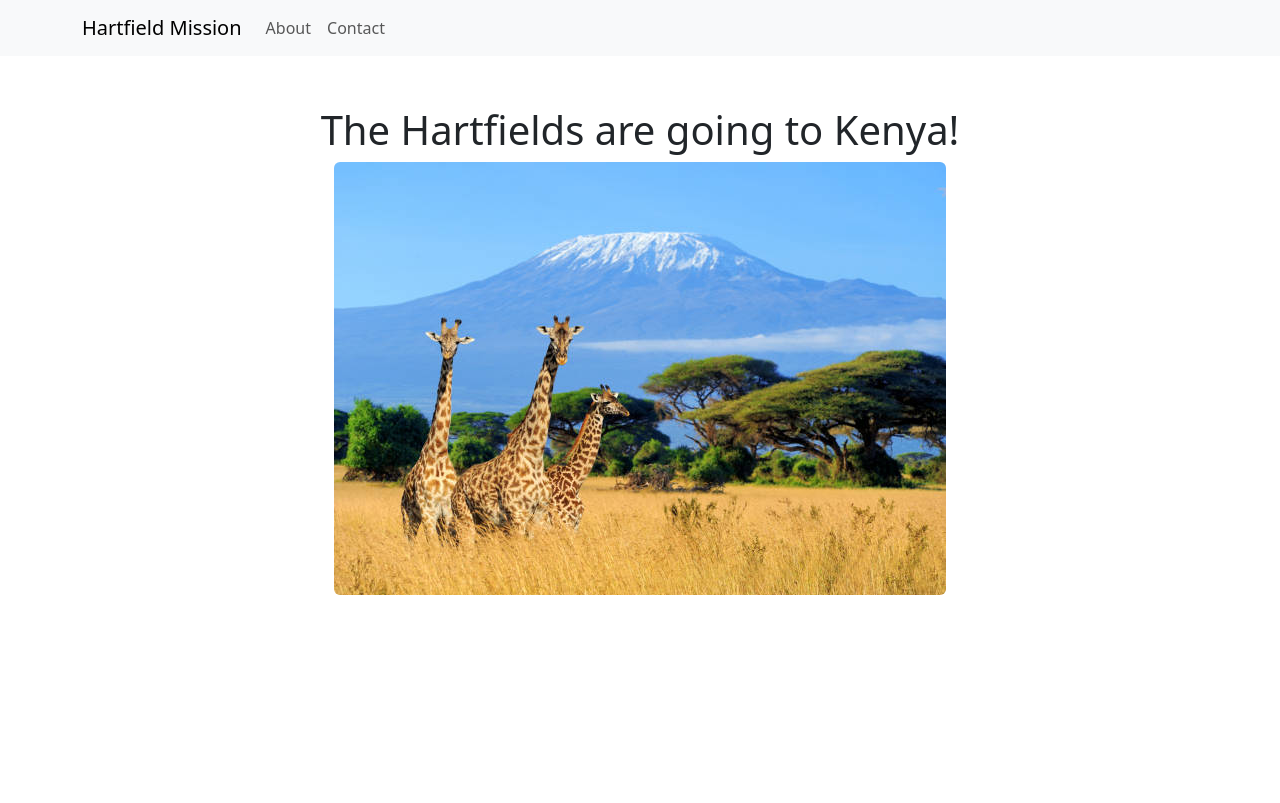
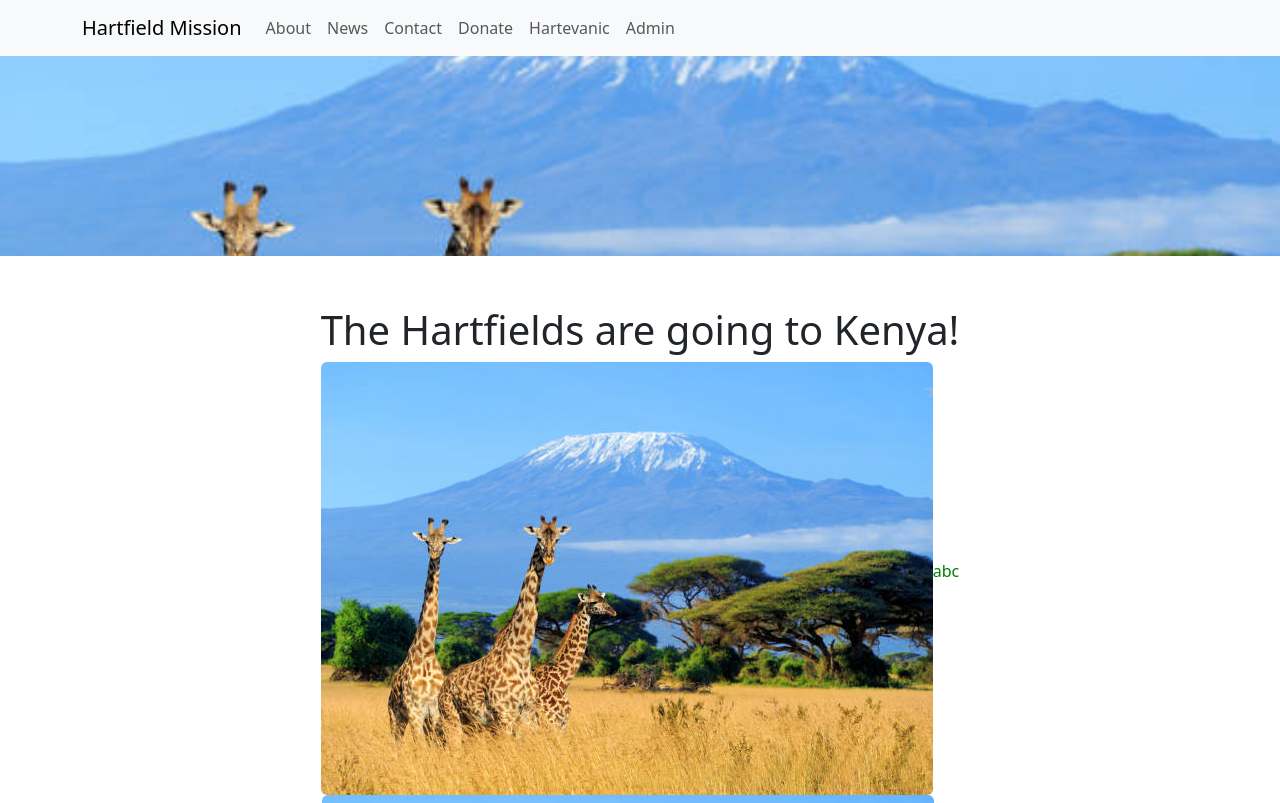
Before and after one commit to StephenHartfield/hartfield-mission, a React (Create React App) app: page / in a window 1280 px wide. Shown: the top 803 px of the page. Built offline with nearby package versions, Linux system fonts and the light colour scheme.

Commit message:
Matt's changes #1

```diff
--- a/package.json
+++ b/package.json
@@ -6,6 +6,7 @@
     "@testing-library/jest-dom": "^5.16.5",
     "@testing-library/react": "^13.4.0",
     "@testing-library/user-event": "^13.5.0",
+    "axios": "^1.5.1",
     "bootstrap": "^5.3.0",
     "react": "^18.2.0",
     "react-bootstrap": "^2.8.0",
--- a/src/App.js
+++ b/src/App.js
@@ -3,18 +3,31 @@ import { Link, Route, Routes } from 'react-router-dom';
 import Home from './routes/Home';
 import About from './routes/About';
 import Contact from './routes/Contact';
+import Donate from './routes/Donate';
+import Hartevanic from './routes/Hartevanic';
 import Navigation from './components/Navigation';
 import 'bootstrap/dist/css/bootstrap.min.css';
+import Footer from './components/Footer';
+import { Image } from 'react-bootstrap';
+import Admin from './routes/Admin';
+import News from './routes/News';
+
 
 function App() {
   return (
     <div className="App">
       <Navigation />
+      <div style={{height: "200px", overflow: 'hidden'}}><Image src={require('./assets/Kenya-landing.jpg')} class="img-responsive" style={{width: "100%", marginTop: "-200px"}}/></div>
       <Routes>
         <Route path="/" element={<Home />} />
         <Route path="about" element={<About />} />
+        <Route path="news" element={<News />} />
         <Route path="contact" element={<Contact />} />
+        <Route path="donate" element={<Donate />} />
+        <Route path="hartevanic" element={<Hartevanic />} />
+        <Route path="admin" element={<Admin />} />
       </Routes>
+      <Footer/>
     </div>
   );
 }
--- /dev/null
+++ b/src/components/Footer.js
@@ -0,0 +1,11 @@
+import React from 'react'
+
+function Footer() {
+    return (
+        <div>
+            <h5>This is the Footer (for all pages currently)</h5>
+        </div>
+    )
+}
+
+export default Footer;
--- a/src/components/Navigation.js
+++ b/src/components/Navigation.js
@@ -1,20 +1,30 @@
 import Container from 'react-bootstrap/Container';
 import Nav from 'react-bootstrap/Nav';
 import Navbar from 'react-bootstrap/Navbar';
+import Image from 'react-bootstrap/Image';
 
 function Navigation() {
   return (
     <Navbar expand="lg" className="bg-body-tertiary">
       <Container>
+      <style>
+
+      </style>
         <Navbar.Brand href="/">Hartfield Mission</Navbar.Brand>
         <Navbar.Toggle aria-controls="basic-navbar-nav" />
         <Navbar.Collapse id="basic-navbar-nav">
           <Nav className="me-auto">
             <Nav.Link href="/about">About</Nav.Link>
+            <Nav.Link href="/news">News</Nav.Link>
             <Nav.Link href="/contact">Contact</Nav.Link>
+            <Nav.Link href="/donate">Donate</Nav.Link>
+            <Nav.Link href="/hartevanic">Hartevanic</Nav.Link>
+            <Nav.Link href='/admin'>Admin</Nav.Link>
           </Nav>
         </Navbar.Collapse>
+
       </Container>
+
     </Navbar>
   );
 }
--- /dev/null
+++ b/src/routes/Admin.js
@@ -0,0 +1,32 @@
+import React, { useState } from 'react';
+import { styled } from 'styled-components';
+import axios from 'axios';
+
+const Div = styled.div`
+  display: flex;
+  justify-content: center;
+  align-items: center;
+`;
+
+function Admin() {
+    const [userName, setUserName] = useState();
+    const [userPWord, setUserPWord] = useState();
+    const submit = () => {
+        //axios.post
+    }
+    return (
+        <div>
+            <h1>This is the Admin page</h1>
+            <p>WoOOOOOOOOOOOOOOOOOOOOOoW</p>
+            <br></br>
+            <h3>Login:</h3>
+                <input type="text" placeholder="Username" name="userName" id="userName" value={userName} onChange={setUserName}/> <br></br>
+                <input type="password" placeholder="Password" name="userPWord" id="userPWord" value={userPWord} onChange={setUserPWord}/>
+            <br></br>
+            <button type="submit" onClick={submit}>Submit</button>
+            <button type="reset">Clear</button>
+        </div>
+    )
+}
+
+export default Admin;
--- /dev/null
+++ b/src/routes/Donate.js
@@ -0,0 +1,11 @@
+import React from 'react';
+
+function Donate() {
+    return (
+        <div>
+            <h1>This is the donation page</h1>
+        </div>
+    )
+}
+
+export default Donate;
--- /dev/null
+++ b/src/routes/Hartevanic.js
@@ -0,0 +1,12 @@
+import React from 'react';
+
+function Hartevanic () {
+    return(
+        <div>
+            <h1>This is the Hartevanic Page</h1>
+            <br></br>
+        </div>
+    )
+}
+
+export default Hartevanic;
--- a/src/routes/Home.js
+++ b/src/routes/Home.js
@@ -5,14 +5,32 @@ import { styled } from 'styled-components';
 const Header = styled.h1`
 
 `;
+const Text = styled.p`
+  color: green;
+`;
+const Div = styled.div`
+  display: flex;
+  justify-content: center;
+  align-items: center;
+`;
 
 function Home() {
-    return (
-      <div style={{marginTop: '50px'}}>
-        <Header>The Hartfields are going to Kenya!</Header>
-        <Image src={require('../assets/Kenya-landing.jpg')} rounded/>
-      </div>
-    );
-  }
+  const rows = [
+    { text: 'abc', image: '../assets/Kenya-landing.jpg' },
+    { text: 'def', image: '../assets/Kenya-landing.jpg' }
+  ]
+
+  return (
+    <div style={{ marginTop: '50px' }}>
+      <Header>The Hartfields are going to Kenya!</Header>
+      {rows.map((row, idx) => (
+        <Div key={'home-' + idx}>
+          <Image src={require("../assets/Kenya-landing.jpg")} rounded />
+          <Text>{row.text}</Text>
+        </Div>
+      ))}
+    </div>
+  );
+}
 
 export default Home;
--- /dev/null
+++ b/src/routes/News.js
@@ -0,0 +1,26 @@
+import React, { useState } from 'react';
+import { styled } from 'styled-components';
+import axios from 'axios';
+
+function News() {
+    const [updatePost, setUpdatePost] = useState();
+    const [updateDate, setUpdateDate] = useState();
+    const submit = () => {
+        //axios.post
+        console.log(setUpdateDate, setUpdatePost);
+    }
+    return (
+        <div>
+            <h1>Hartfield Mission News</h1>
+            <h5>Catch up on the Hartfield Mission here!</h5>
+            <br></br>
+            <input type="date" name="updateDate" id="updateDate" value={updateDate} onChange={setUpdateDate}/> <br></br>
+            <input type="textarea" name="updatePost" id="updatePost" value={updatePost} onChange={setUpdatePost}/> <br></br>
+            <button type="submit" onClick={submit}>Post</button>
+            <button type="reset">Clear</button>
+            <p>(blog-style entries would go here, being updated with most recent post at top)</p>
+        </div>
+    )
+}
+
+export default News;
```
Also changed, not shown: 1 other file (tests, documents, lock files or other folders).
